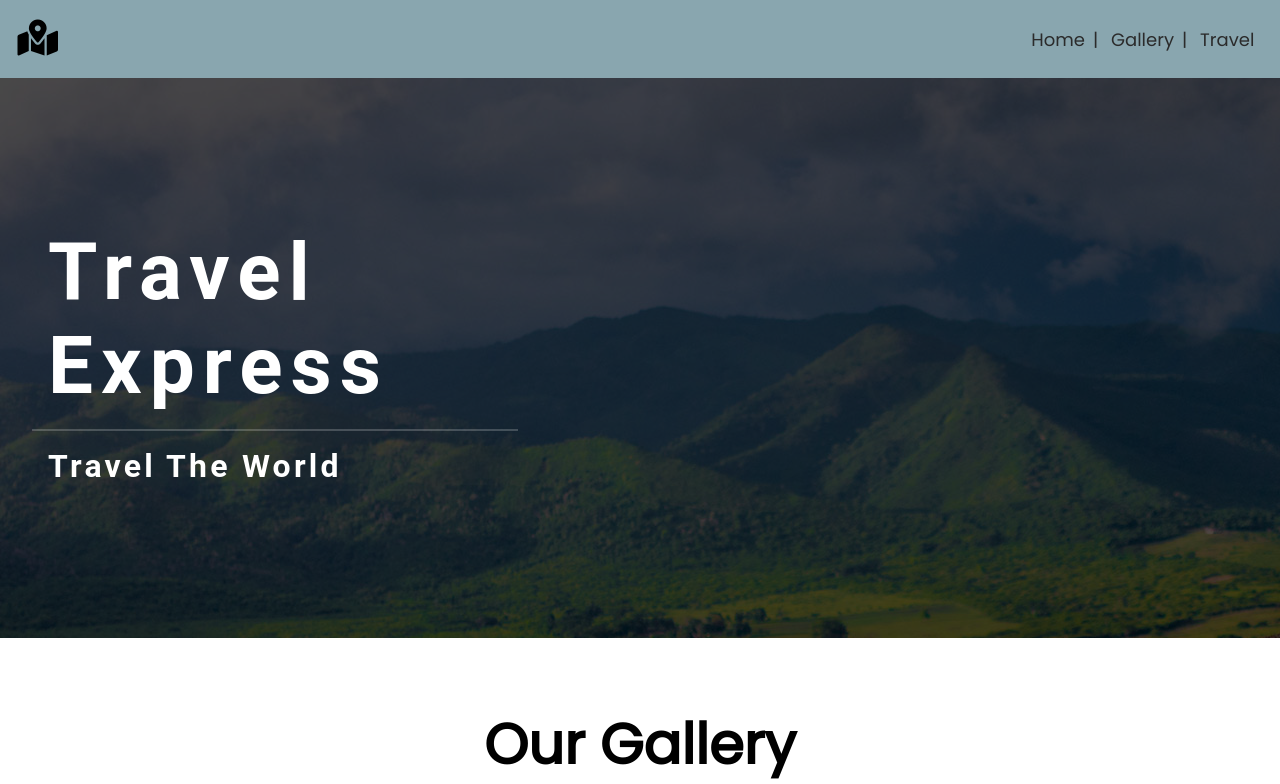
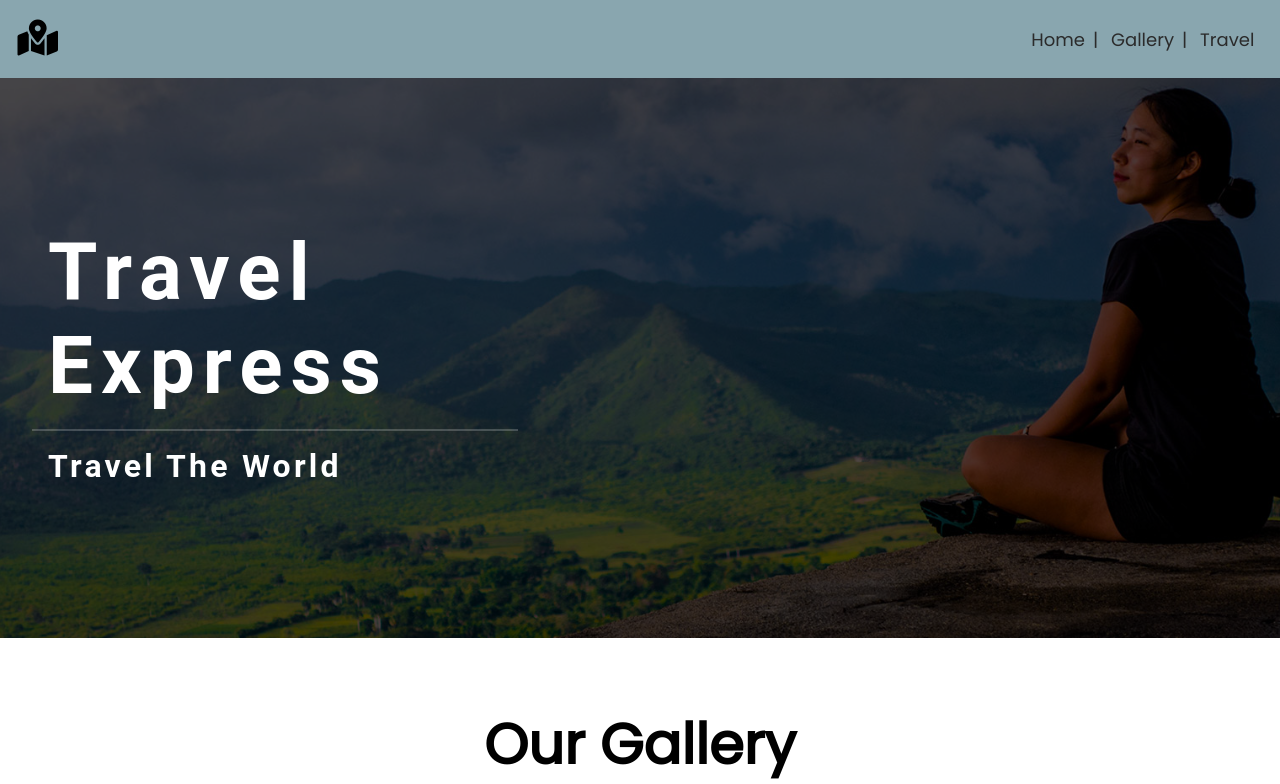
Before and after one commit to yeet-yeet-4-real/club, a plain HTML site: page index.html in a window 1280 px wide. Shown: the top 784 px of the page. Drawn offline with Linux system fonts and the light colour scheme; a web font is replaced by a local one.

Commit message:
Update styles.css

```diff
--- a/resources/css/styles.css
+++ b/resources/css/styles.css
@@ -1,17 +1,6 @@
 @import url('https://fonts.googleapis.com/css2?family=Poppins&display=swap');
 @import url('https://fonts.googleapis.com/css2?family=Fruktur&display=swap');
 @import url('https://fonts.googleapis.com/css2?family=Bebas+Neue&display=swap');
-
-/*
-background-color: hsl(210, 70%, 4%);
-color: rgb(238, 238, 238);
-background-color: hsla(194, 39%, 33%, 0.575);
-background-color: rgb(233, 233, 233);
-color: hsl(0, 6%, 94%);
-color: hsl(0, 6%, 94%);
-border-bottom: 2px solid rgba(255, 255, 255, 0.2);
-color: rgba(26, 24, 24, 0.801);
-*/
 
 * {
     margin: 0;
@@ -72,6 +61,9 @@ header {
     padding: 2rem;
     height: 70vh;
     background: url('../img/header_frontpage_1.jpg');
+    background-size: cover;
+    background-position: center center;
+    background-repeat: no-repeat;
     position: relative;
 }
 
```
